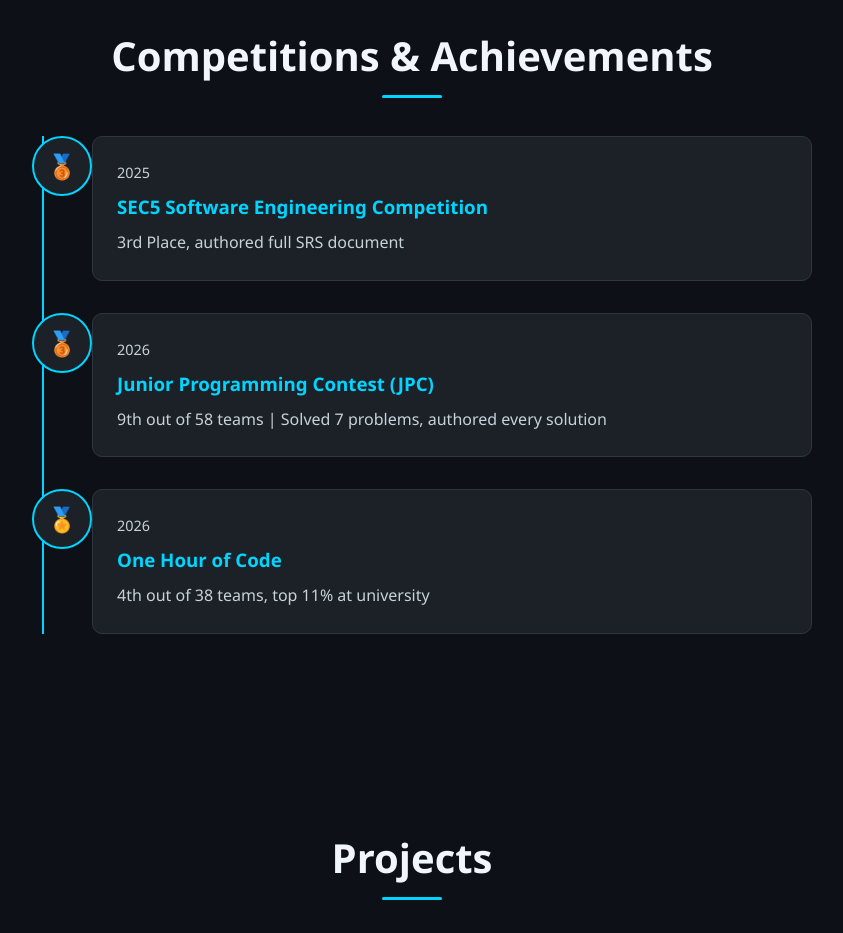
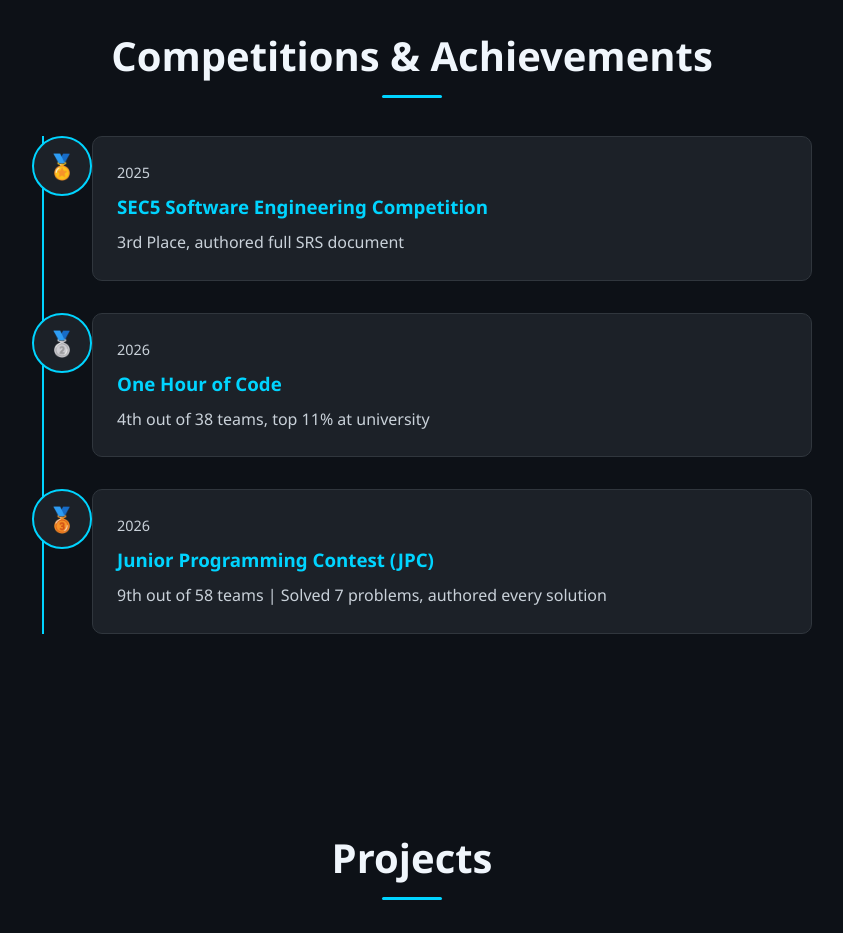
Before and after one commit to Thrictical/Portofolio, a plain HTML site: page index.html in a window 1280 px wide. Shown: the part 2400-3333 px from the top of the page, without its empty margins (228-1071 px from the left). Drawn offline with Linux system fonts and the light colour scheme.

Commit message:
Update competition icons and remove duplicate entry

```diff
--- a/index.html
+++ b/index.html
@@ -879,21 +879,21 @@
 
         const competitionsData = [
             {
-                icon: "🥉",
+                icon: "🏅",
                 title: "SEC5 Software Engineering Competition",
                 description: "3rd Place, authored full SRS document",
                 year: "2025"
             },
             {
+                icon: "🥈",
+                title: "One Hour of Code",
+                description: "4th out of 38 teams, top 11% at university",
+                year: "2026"
+            },
+            {
                 icon: "🥉",
                 title: "Junior Programming Contest (JPC)",
                 description: "9th out of 58 teams | Solved 7 problems, authored every solution",
-                year: "2026"
-            },
-            {
-                icon: "🏅",
-                title: "One Hour of Code",
-                description: "4th out of 38 teams, top 11% at university",
                 year: "2026"
             }
         ];
```
